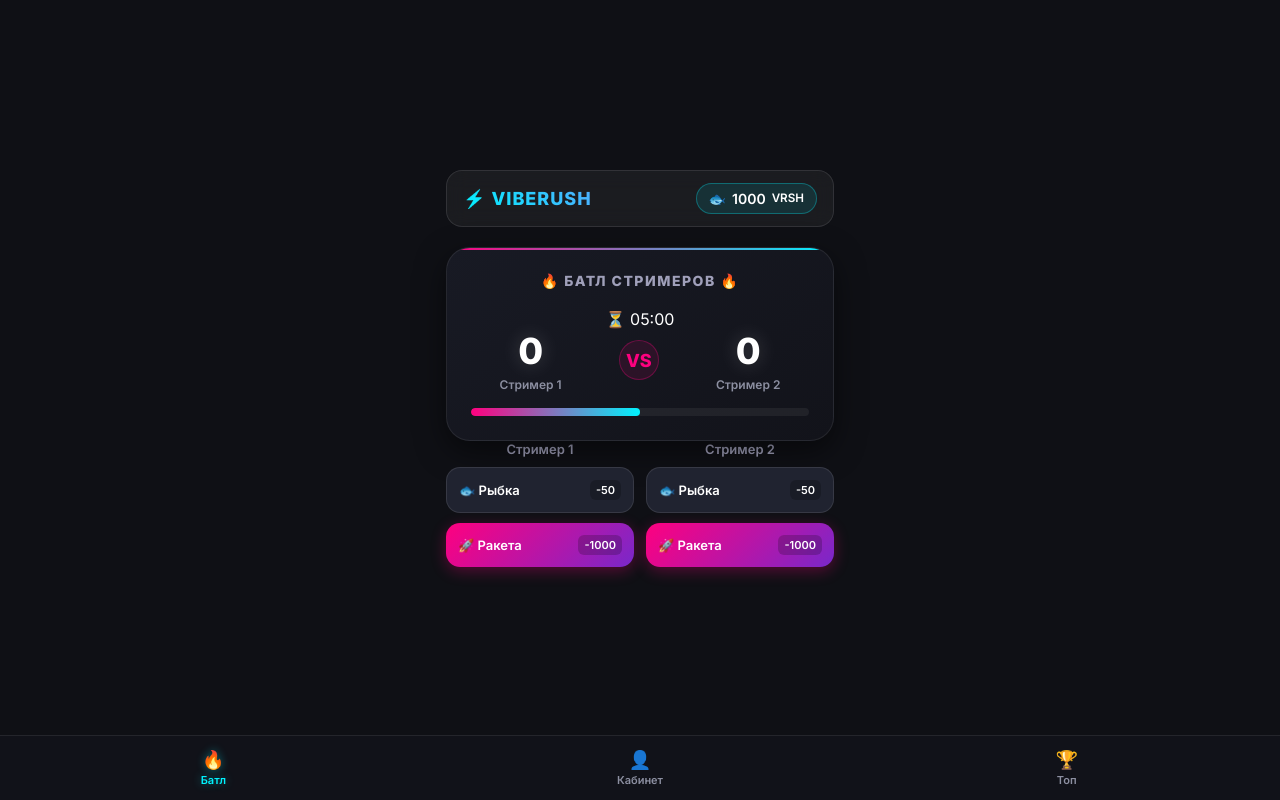
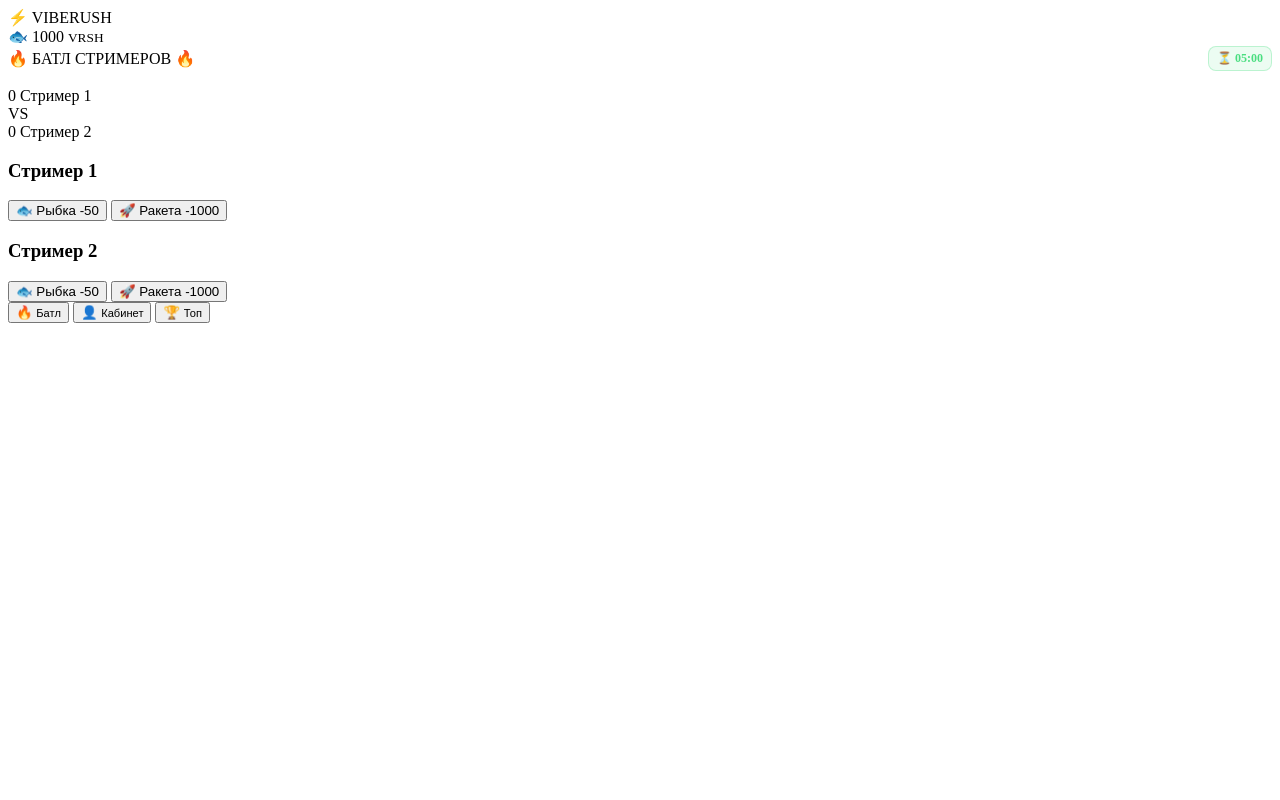
Before and after one commit to koval9999933-maker/viberush, a plain HTML site: page index.html in a window 1280 px wide. Drawn offline with nearby package versions, Linux system fonts and the light colour scheme; a script that the page names is missing.

Commit message:
Add battle header styles with timer
Added styles for battle header and timer.

```diff
--- a/style.css
+++ b/style.css
@@ -1,271 +1,17 @@
-* {
-    box-sizing: border-box;
-    margin: 0;
-    padding: 0;
-    font-family: 'Inter', sans-serif;
-}
-
-body {
-    background: #0f1015;
-    color: #ffffff;
-    display: flex;
-    justify-content: center;
-    align-items: center;
-    min-height: 100vh;
-    overflow-x: hidden;
-}
-
-.app-container {
-    width: 100%;
-    max-width: 420px;
-    padding: 16px;
-    display: flex;
-    flex-direction: column;
-    gap: 20px;
-    padding-bottom: 80px;
-}
-
-/* Шапка */
-.header {
+/* Стили шапки битвы с таймером */
+.battle-header-info {
     display: flex;
     justify-content: space-between;
-    align-items: center;
-    background: rgba(255, 255, 255, 0.05);
-    padding: 12px 16px;
-    border-radius: 16px;
-    border: 1px solid rgba(255, 255, 255, 0.1);
-    backdrop-filter: blur(10px);
-}
-
-.logo {
-    font-weight: 800;
-    font-size: 18px;
-    background: linear-gradient(45deg, #00f2fe, #4facfe);
-    -webkit-background-clip: text;
-    -webkit-text-fill-color: transparent;
-    letter-spacing: 1px;
-}
-
-.balance-badge {
-    background: rgba(0, 242, 254, 0.1);
-    padding: 6px 12px;
-    border-radius: 20px;
-    font-weight: 600;
-    font-size: 14px;
-    border: 1px solid rgba(0, 242, 254, 0.3);
-    display: flex;
-    align-items: center;
-    gap: 6px;
-}
-
-/* Карточка битвы */
-.battle-card {
-    background: linear-gradient(145deg, #181a24, #12131a);
-    border-radius: 24px;
-    padding: 24px;
-    text-align: center;
-    border: 1px solid rgba(255, 255, 255, 0.08);
-    box-shadow: 0 10px 30px rgba(0, 0, 0, 0.5);
-    position: relative;
-    overflow: hidden;
-}
-
-.battle-card::before {
-    content: '';
-    position: absolute;
-    top: 0; left: 0; right: 0; height: 2px;
-    background: linear-gradient(90deg, #ff007f, #00f2fe);
-}
-
-.battle-title {
-    font-size: 14px;
-    font-weight: 800;
-    letter-spacing: 1.5px;
-    color: #a0a0ba;
-    margin-bottom: 20px;
-}
-
-.score-board {
-    display: flex;
-    justify-content: space-around;
     align-items: center;
     margin-bottom: 16px;
 }
 
-.fighter-score {
-    display: flex;
-    flex-direction: column;
-    gap: 4px;
+.battle-timer {
+    font-size: 12px;
+    font-weight: 700;
+    color: #4ade80;
+    background: rgba(74, 222, 128, 0.1);
+    padding: 4px 8px;
+    border-radius: 8px;
+    border: 1px solid rgba(74, 222, 128, 0.3);
 }
-
-.fighter-score span {
-    font-size: 36px;
-    font-weight: 800;
-    color: #fff;
-    text-shadow: 0 0 20px rgba(255, 255, 255, 0.2);
-}
-
-.fighter-score label {
-    font-size: 12px;
-    color: #8c8fa1;
-    font-weight: 600;
-}
-
-.vs-badge {
-    font-weight: 800;
-    font-size: 18px;
-    color: #ff007f;
-    background: rgba(255, 0, 127, 0.1);
-    width: 40px;
-    height: 40px;
-    display: flex;
-    align-items: center;
-    justify-content: center;
-    border-radius: 50%;
-    border: 1px solid rgba(255, 0, 127, 0.3);
-}
-
-/* Шкала прогресса битвы */
-.battle-progress-container {
-    width: 100%;
-    height: 8px;
-    background: rgba(255, 255, 255, 0.06);
-    border-radius: 4px;
-    overflow: hidden;
-    margin-top: 10px;
-}
-
-.battle-progress-fill {
-    height: 100%;
-    background: linear-gradient(90deg, #ff007f, #00f2fe);
-    width: 50%;
-    transition: width 0.4s ease;
-    border-radius: 4px;
-}
-
-/* Кнопки управления */
-.controls {
-    display: grid;
-    grid-template-columns: 1fr 1fr;
-    gap: 12px;
-}
-
-.column {
-    display: flex;
-    flex-direction: column;
-    gap: 10px;
-}
-
-.column h3 {
-    font-size: 13px;
-    color: #a0a0ba;
-    text-align: center;
-    font-weight: 600;
-}
-
-.btn {
-    background: #202330;
-    border: 1px solid rgba(255, 255, 255, 0.1);
-    border-radius: 14px;
-    padding: 12px;
-    color: white;
-    font-weight: 600;
-    font-size: 13px;
-    display: flex;
-    justify-content: space-between;
-    align-items: center;
-    cursor: pointer;
-    transition: all 0.2s ease;
-    position: relative;
-}
-
-.btn:active {
-    transform: scale(0.95);
-}
-
-.gift-btn:hover {
-    background: #2a2e43;
-    border-color: rgba(0, 242, 254, 0.4);
-    box-shadow: 0 0 15px rgba(0, 242, 254, 0.15);
-}
-
-.boost-btn {
-    background: linear-gradient(135deg, #ff007f 0%, #7928ca 100%);
-    border: none;
-    box-shadow: 0 4px 15px rgba(255, 0, 127, 0.3);
-}
-
-.boost-btn:hover {
-    opacity: 0.9;
-    box-shadow: 0 6px 20px rgba(255, 0, 127, 0.5);
-}
-
-.price {
-    font-size: 11px;
-    background: rgba(0, 0, 0, 0.2);
-    padding: 3px 6px;
-    border-radius: 6px;
-}
-
-/* Анимация всплывающего текста очков */
-.floating-score {
-    position: fixed;
-    color: #4ade80;
-    font-weight: 800;
-    font-size: 16px;
-    pointer-events: none;
-    animation: floatUp 0.8s ease-out forwards;
-    z-index: 9999;
-    text-shadow: 0 0 10px rgba(74, 222, 128, 0.5);
-}
-
-@keyframes floatUp {
-    0% {
-        opacity: 1;
-        transform: translateY(0) scale(1);
-    }
-    100% {
-        opacity: 0;
-        transform: translateY(-40px) scale(1.2);
-    }
-}
-
-/* Стили нижнего меню навигации */
-.bottom-nav {
-    position: fixed;
-    bottom: 0;
-    left: 0;
-    width: 100%;
-    height: 65px;
-    background: rgba(18, 19, 26, 0.95);
-    backdrop-filter: blur(12px);
-    border-top: 1px solid rgba(255, 255, 255, 0.08);
-    display: flex;
-    justify-content: space-around;
-    align-items: center;
-    z-index: 1000;
-}
-
-.nav-item {
-    background: none;
-    border: none;
-    color: #8c8fa1;
-    display: flex;
-    flex-direction: column;
-    align-items: center;
-    cursor: pointer;
-    flex: 1;
-    font-size: 18px;
-    transition: color 0.2s ease;
-}
-
-.nav-item small {
-    font-size: 11px;
-    margin-top: 3px;
-    font-weight: 600;
-}
-
-.nav-item.active {
-    color: #00f2fe;
-    text-shadow: 0 0 10px rgba(0, 242, 254, 0.4);
-}
```
